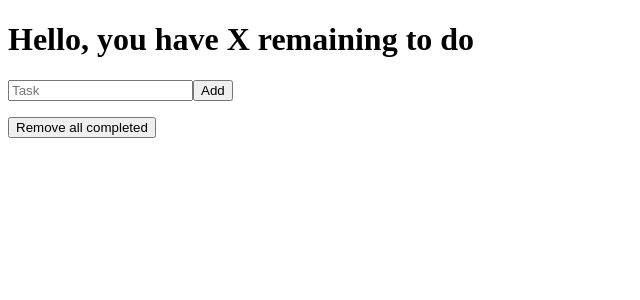
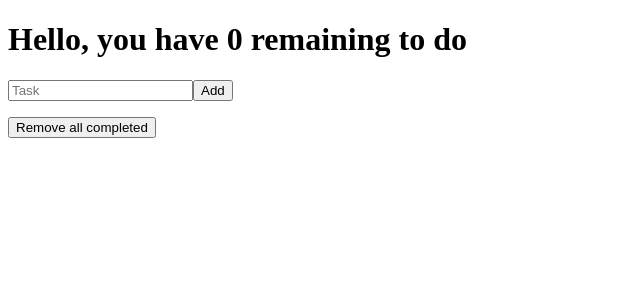
Before and after one commit to joefreeman8/to-do-app, a React (Create React App) app: page / in a window 1280 px wide. Shown: the top 300 px of the page, without its empty margins (0-640 px from the left). Built offline with nearby package versions, Linux system fonts and the light colour scheme.

Commit message:
remaining todo counter added

```diff
--- a/src/App.js
+++ b/src/App.js
@@ -8,6 +8,9 @@ function App() {
   const [newTodo, setNewTodo] = useState('')
   const [todoList, setTodoList] = useState([])
 
+
+  // ** REMAINING TODOS COUNTER ***
+  const remainingTodos = todoList.filter(todo => !todo.completed).length
 
   // *** ADD TODO FUNCTION ***
   const handleSubmit = (e) => {
@@ -61,7 +64,7 @@ function App() {
 
   return (
     <main>
-      <h1>Hello, you have X remaining to do</h1>
+      <h1>Hello, you have {remainingTodos} remaining to do</h1>
       <form onSubmit={handleSubmit}>
         <input placeholder="Task" value={newTodo} onChange={handleChange} />
         <button>Add</button>
```
